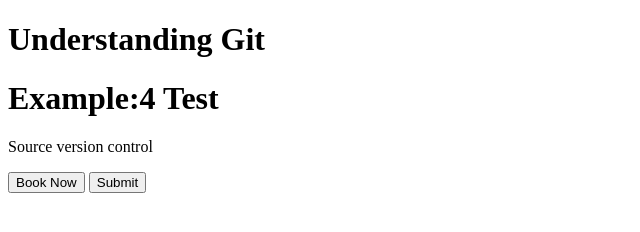
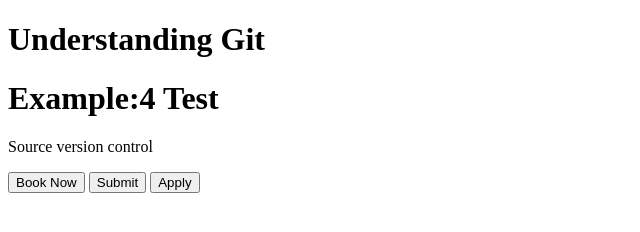
Before and after one commit to Nikki2405/git_test, a plain HTML site: page index.html in a window 1280 px wide. Shown: the whole page, without its empty margins (0-640 px from the left). Drawn offline with Linux system fonts and the light colour scheme.

Commit message:
Adding a new button Apply

```diff
--- a/index.html
+++ b/index.html
@@ -8,6 +8,7 @@
 <p style="color:black">Source version control</p>
 <button>Book Now</button>
 <button>Submit</button>
+<button>Apply</button>
 </body>
 
 
```
